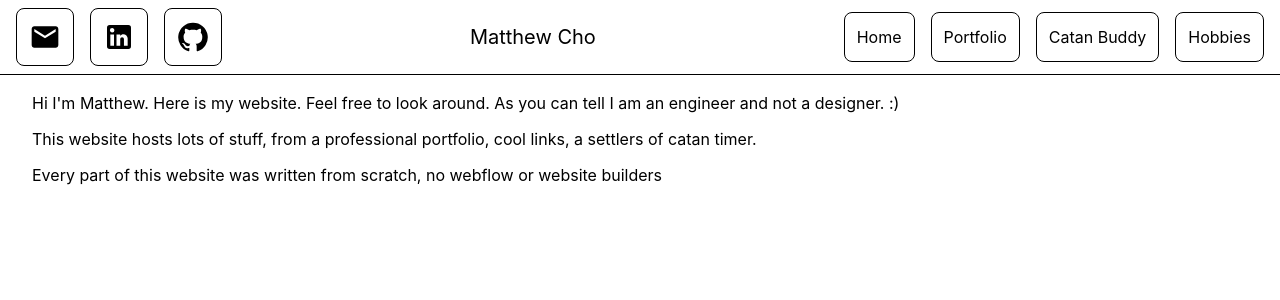
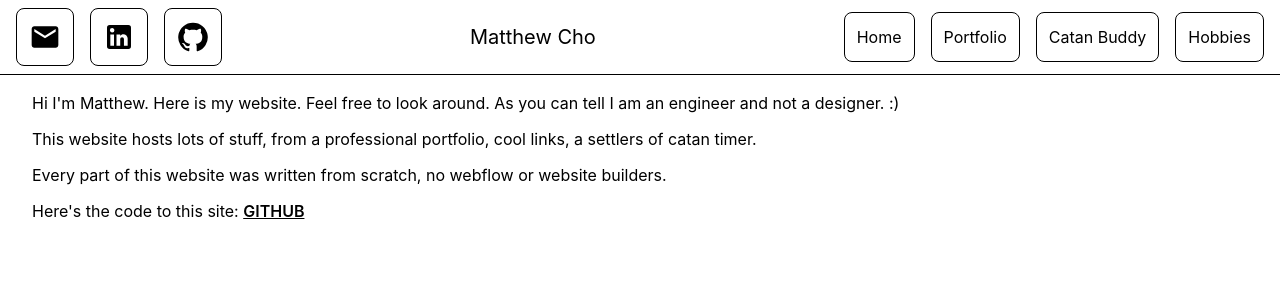
Before and after one commit to mcho9434/frontend-miji, a React (Create React App) app: page / in a window 1280 px wide. Shown: the top 300 px of the page. Built offline with nearby package versions, Linux system fonts and the light colour scheme.

Commit message:
more components split into internship tab

```diff
--- a/package.json
+++ b/package.json
@@ -10,6 +10,7 @@
     "@testing-library/jest-dom": "^5.16.5",
     "@testing-library/react": "^13.4.0",
     "@testing-library/user-event": "^13.5.0",
+    "clsx": "^1.2.1",
     "react": "^18.2.0",
     "react-dom": "^18.2.0",
     "react-scripts": "5.0.1",
--- /dev/null
+++ b/src/components/Divider.jsx
@@ -0,0 +1,7 @@
+import React from "react";
+
+const Divider = () => {
+  return <div className="bg-black h-px my-2" />;
+};
+
+export default Divider;
--- a/src/pages/Home/index.jsx
+++ b/src/pages/Home/index.jsx
@@ -13,7 +13,16 @@ const Home = () => {
       </div>
       <div className="mt-3">
         &emsp;Every part of this website was written from scratch, no webflow or
-        website builders
+        website builders.
+      </div>
+      <div className="mt-3">
+        &emsp;Here's the code to this site:{" "}
+        <a
+          className="underline font-semibold"
+          href="https://github.com/mcho9434/matthew-portfolio"
+        >
+          GITHUB
+        </a>
       </div>
     </div>
   );
--- /dev/null
+++ b/src/pages/Portfolio/Internships/index.jsx
@@ -0,0 +1,19 @@
+import React from "react";
+
+import Divider from "../../../components/Divider";
+import Beacons from "../Beacons";
+import Otis from "../Otis";
+
+const Internships = () => {
+  return (
+    <div>
+      <Divider />
+      <Beacons />
+      <Divider />
+      <Otis />
+      <Divider />
+    </div>
+  );
+};
+
+export default Internships;
--- a/src/pages/Portfolio/index.jsx
+++ b/src/pages/Portfolio/index.jsx
@@ -1,24 +1,18 @@
 import React from "react";
 import Card from "../../components/Card";
-import Beacons from "./Beacons";
-import Otis from "./Otis";
 import useIsMobile from "../../utils/useIsMobile";
+import Internships from "./Internships";
+
 const Portfolio = () => {
   const isMobile = useIsMobile();
   console.log(isMobile);
   return (
     <Card>
-      {isMobile}
       <div className="mb-4">
         This is the portfolio page! Here's a list of stuff I've worked on or
         been a part of in the past:
       </div>
-      <div className="">
-        <div className="bg-black h-px my-2" />
-        <Beacons />
-        <div className="bg-black h-px my-2" />
-        <Otis />
-      </div>
+      <Internships />
     </Card>
   );
 };
```
